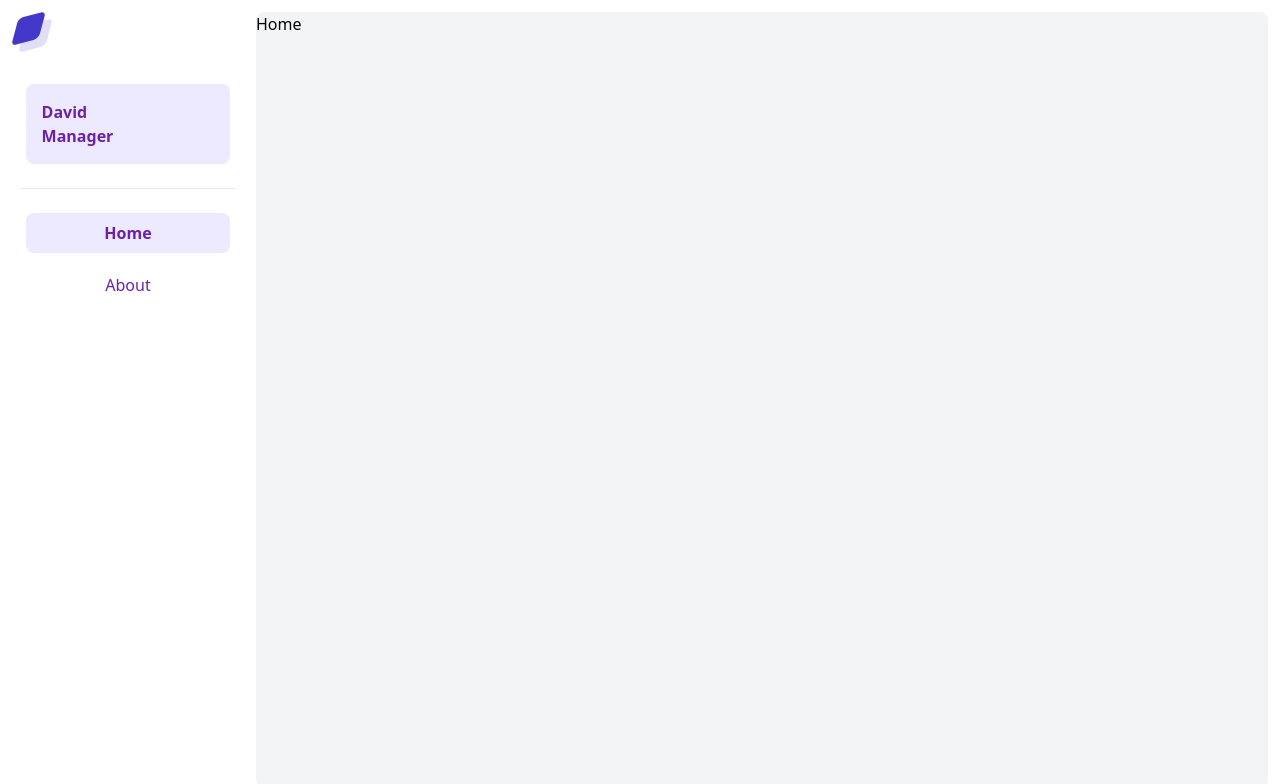
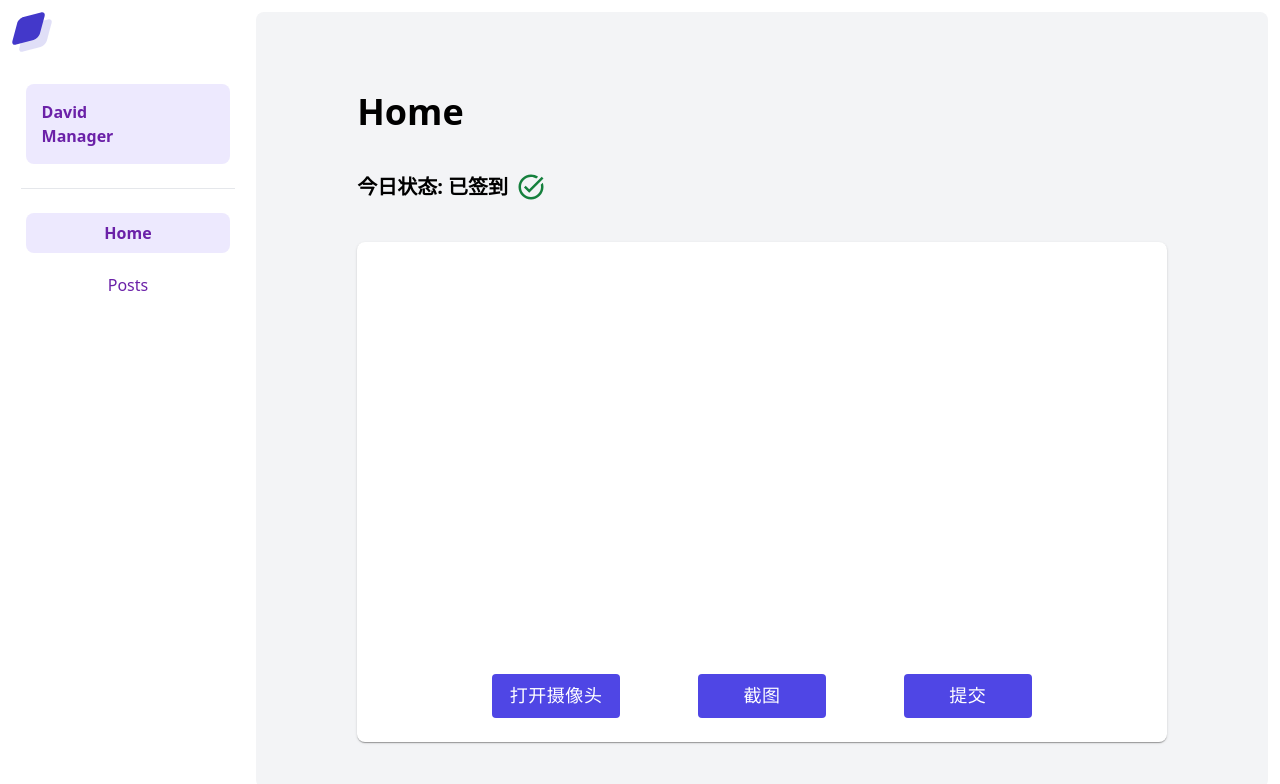
Before and after one commit to zhanglinfengcs/check-in-system, a React (Vite) app: page /home in a window 1280 px wide. Shown: the top 784 px of the page. Built offline with nearby package versions, Linux system fonts and the light colour scheme.

Commit message:
feat: check in and update page basic layout

```diff
--- a/package.json
+++ b/package.json
@@ -18,6 +18,7 @@
     "react-router-dom": "^6.10.0"
   },
   "devDependencies": {
+    "@faker-js/faker": "^7.6.0",
     "@types/react": "^18.0.28",
     "@types/react-dom": "^18.0.11",
     "@typescript-eslint/eslint-plugin": "^5.57.1",
--- /dev/null
+++ b/src/_mock/post-list.ts
@@ -0,0 +1,22 @@
+import { faker } from '@faker-js/faker';
+type PostType = {
+  id: string,
+  title: string,
+  description: string,
+  time: Date,
+}
+
+faker.locale = 'zh_CN';
+
+export function createPost(): PostType {
+  return {
+    id: faker.datatype.uuid(),
+    title: faker.lorem.sentence(),
+    description: faker.lorem.paragraph(),
+    time: faker.date.recent(),
+  };
+}
+
+const postList = Array.from({ length: 10 }).map(() => createPost());
+
+export default postList;
--- /dev/null
+++ b/src/components/Page.tsx
@@ -0,0 +1,10 @@
+const Page = ({title, children} : {title: string, children: React.ReactNode}) => {
+  return (
+    <div className="mx-auto w-4/5 mt-20 flex flex-col gap-10">
+      <div className="text-4xl font-bold">{title}</div>
+      {children}
+    </div>
+  )
+}
+
+export default Page
--- a/src/layouts/SideNav.tsx
+++ b/src/layouts/SideNav.tsx
@@ -11,7 +11,7 @@ type SideNavItemType = {
 
 const sideNavItems: SideNavItemType[] = [
   { title: 'Home', path: '/home', current: true },
-  { title: 'About', path: '/about', current: false}
+  { title: 'Posts', path: '/posts', current: false}
 ]
 
 function classNames(...classes: string[]) {
--- a/src/pages/Home.tsx
+++ b/src/pages/Home.tsx
@@ -1,6 +1,34 @@
+import {  Camera } from "../sections/home";
+import Page from "../components/Page";
+import TaskAltOutlinedIcon from '@mui/icons-material/TaskAltOutlined';
+import UnpublishedOutlinedIcon from '@mui/icons-material/UnpublishedOutlined';
+import PauseCircleOutlineOutlinedIcon from '@mui/icons-material/PauseCircleOutlineOutlined';
+
+const CheckedIcon = () => (
+  <TaskAltOutlinedIcon sx={{ fill: '#15803d', width: 30, height: 30 }}/>
+)
+
+const UncheckedIcon = () => (
+  < UnpublishedOutlinedIcon sx={{ fill: '#b91c1c', width: 30, height: 30 }} />
+)
+
+const PauseIcon = () => (
+  < PauseCircleOutlineOutlinedIcon sx={{ fill: '#374151', width: 30, height: 30 }} />
+)
+
 const Home: React.FC = () => {
   return (
-    <div>Home</div>
+    <Page title="Home">
+      <div className="flex flex-row justify-start items-center gap-2">
+        <h1 className="text-xl font-bold">
+          今日状态: {"已签到"}
+        </h1>
+        {
+          <CheckedIcon />
+        }
+      </div>
+      <Camera />
+    </Page>
   )
 };
 
--- /dev/null
+++ b/src/sections/home/Camera.tsx
@@ -0,0 +1,156 @@
+import { Box, Paper, Stack, Button, styled } from '@mui/material';
+import { useState, useRef } from 'react';
+
+const videoSize = {
+  width: 640,
+  height: 360,
+};
+
+const IButton = styled(Button)(() => ({
+  width: 128,
+  color: 'white',
+  fontSize: 18,
+  backgroundColor: '#4f46e5',
+  ":hover": {
+    backgroundColor: "#3730a3",
+  }
+}))
+
+function classNames(...classes: string[]) {
+  return classes.filter(Boolean).join(' ');
+}
+
+const Camera: React.FC = () => {
+  const videoRef = useRef<HTMLVideoElement>(null);
+  const canvasRef = useRef<HTMLCanvasElement>(null);
+  const imgRef = useRef<HTMLImageElement>(null);
+  const [isOpen, setIsOpen] = useState<boolean>(false);
+
+  function handleCheckIn() {
+    console.log(imgRef.current?.src);
+  }
+
+  function successFunc(mediaStream: MediaStream) {
+    const video = videoRef.current as HTMLVideoElement;
+    // 旧的浏览器可能没有srcObject
+    if ('srcObject' in video) {
+      video.srcObject = mediaStream;
+    }
+    video.onloadedmetadata = () => {
+      video.play();
+    };
+  }
+
+  function errorFunc(err: Error) {
+    console.log(`${err.name}: ${err.message}`);
+    // always check for errors at the end.
+  }
+
+  function openMedia() {
+    if (isOpen) {
+      return;
+    }
+    setIsOpen(true);
+
+    const opt = {
+      audio: false,
+      video: videoSize,
+    };
+    navigator.mediaDevices.getUserMedia(opt).then(successFunc).catch(errorFunc);
+  }
+
+  function closeMedia() {
+    setIsOpen(false);
+    const video = videoRef.current as HTMLVideoElement;
+    const stream = video.srcObject as MediaStream;
+    if ('getTracks' in stream) {
+      const tracks = stream.getTracks();
+      tracks.forEach((track) => {
+        track.stop();
+      });
+    }
+  }
+
+  function getImg() {
+    // 获取图片资源
+    const video = videoRef.current as HTMLVideoElement;
+    const canvas = canvasRef.current as HTMLCanvasElement;
+    if (canvas == null) {
+      return;
+    }
+    const ctx = canvas.getContext('2d') as CanvasRenderingContext2D;
+    ctx.drawImage(video, 0, 0, video.videoWidth, video.videoHeight); // 把视频中的一帧在canvas画布里面绘制出来
+    const imgStr = canvas.toDataURL(); // 将图片资源转成字符串
+    const base64Img = imgStr.split(';base64,').pop(); // 将图片资源转成base64格式
+    const imgData = {
+      base64Img,
+    };
+    closeMedia(); // 获取到图片之后可以自动关闭摄像头
+    return imgData;
+  }
+
+  function saveImg() {
+    const data = getImg() as { base64Img: string };
+    const img = imgRef.current as HTMLImageElement;
+    img.src = data.base64Img as string;
+  }
+
+  return (
+    <Paper
+      elevation={1}
+      sx={{
+        width: '100%',
+        height: 500,
+        borderRadius: 2,
+      }}
+    >
+      <Stack
+        direction='column'
+        position='relative'
+      >
+        <Box
+          component='div'
+          sx={{
+            width: '100%',
+          }}
+        >
+            <video
+              ref={videoRef}
+              width={videoSize.width}
+              height={videoSize.height}
+              className={classNames(isOpen ? '' : 'hidden', 'mx-auto mt-8 rounded-lg')}
+            />
+            <canvas
+              ref={canvasRef}
+              width={videoSize.width}
+              height={videoSize.height}
+              className={classNames(isOpen ? 'hidden' : '', 'mx-auto mt-8 rounded-lg')}
+            />
+        </Box>
+          <img ref={imgRef} src='' alt='imgTag' width={videoSize.width} height={videoSize.height} className='w-full hidden mx-auto mt-8 rounded-lg' />
+
+        <Stack
+          direction='row'
+          justifyContent='space-around'
+          alignItems='center'
+          sx={{
+            mt: 5,
+            px: 12
+          }}
+        >
+          <IButton onClick={openMedia}>
+            打开摄像头
+          </IButton>
+          <IButton onClick={saveImg}>
+            截图
+          </IButton>
+          <IButton onClick={handleCheckIn}>
+            提交
+          </IButton>
+        </Stack>
+      </Stack>
+    </Paper>
+  );
+}
+
+export default Camera
--- /dev/null
+++ b/src/sections/home/index.tsx
@@ -0,0 +1 @@
+export { default as Camera } from './Camera'
```
Also changed, not shown: 1 other file (tests, documents, lock files or other folders).
